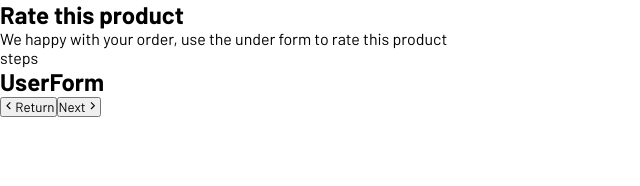
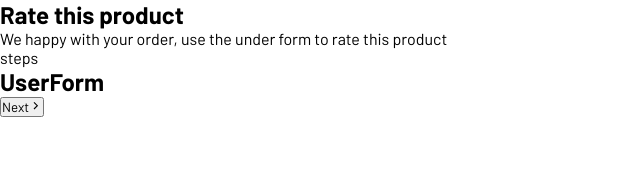
Before and after one commit to rodrigoaraujo7/multstep-form, a React (Vite) app: page / in a window 1280 px wide. Shown: the top 186 px of the page, without its empty margins (0-640 px from the left). Built offline with nearby package versions, Linux system fonts and the light colour scheme.

Commit message:
change icons and visibility of icons

```diff
--- a/src/App.jsx
+++ b/src/App.jsx
@@ -8,6 +8,7 @@ import { useForm } from './hooks/useForm'
 
 // utils
 import { GrFormNext, GrFormPrevious } from 'react-icons/gr'
+import { FiSend } from 'react-icons/fi'
 import './App.css'
 
 export const App = () => {
@@ -17,7 +18,13 @@ export const App = () => {
     <ThanksForm />
   ]
 
-  const {currentStep, currentComponent, changeStep} = useForm(formComponents)
+  const {
+    currentStep,
+    currentComponent,
+    changeStep,
+    isLastStep,
+    isFirstStep
+  } = useForm(formComponents)
 
   return (
     <div className="app">
@@ -30,14 +37,24 @@ export const App = () => {
         <form onSubmit={event => changeStep(currentStep + 1, event)}>
           <div className="inputs-container">{currentComponent}</div>
           <div className="actions">
+            {!isFirstStep && (
               <button type='button' onClick={() =>  changeStep(currentStep - 1)}>
                 <GrFormPrevious />
                 <span>Return</span>
               </button>
+            )}
+
+            {!isLastStep ? (
               <button type='submit'>
                 <span>Next</span>
                 <GrFormNext />
               </button>
+            ) : (
+              <button type='button'>
+                <span>Send</span>
+                <FiSend />
+              </button>
+            )}
           </div>
         </form>
       </div>
--- a/src/hooks/useForm.jsx
+++ b/src/hooks/useForm.jsx
@@ -14,6 +14,8 @@ export const useForm = steps => {
     return {
         currentStep,
         currentComponent: steps[currentStep],
-        changeStep
+        changeStep,
+        isLastStep: currentStep + 1 === steps.length ? true : false,
+        isFirstStep: currentStep === 0 ? true : false,
     }
 }
```
Lines whose indentation alone changed are shown as unchanged.
